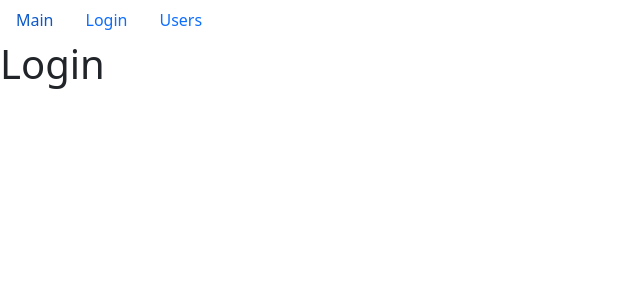
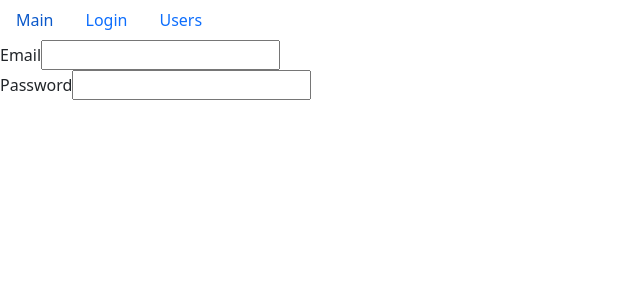
Before and after one commit to dummfound/fast-company, a React (Create React App) app: page /login in a window 1280 px wide. Shown: the top 300 px of the page, without its empty margins (0-640 px from the left). Built offline with nearby package versions, Linux system fonts and the light colour scheme.

Commit message:
created form

```diff
--- a/src/app/components/login.jsx
+++ b/src/app/components/login.jsx
@@ -2,9 +2,16 @@
 
 const Login = () => {
     return (
-        <h1>
-            Login
-        </h1>
+        <form>
+            <div>
+                <label htmlFor="email">Email</label>
+                <input type="text" id="email"/>
+            </div>
+            <div>
+                <label htmlFor="password">Password</label>
+                <input type="password" id="password"/>
+            </div>
+        </form>
     );
 };
 
```
